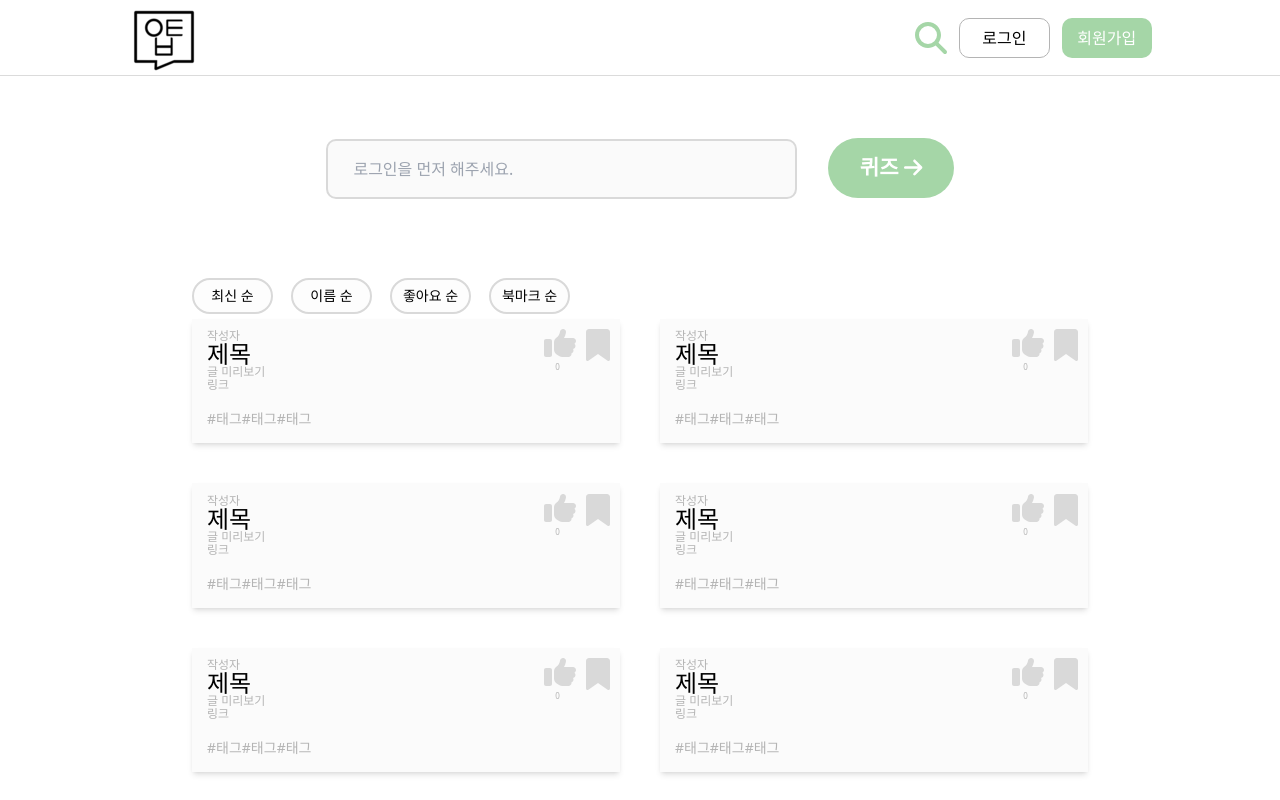
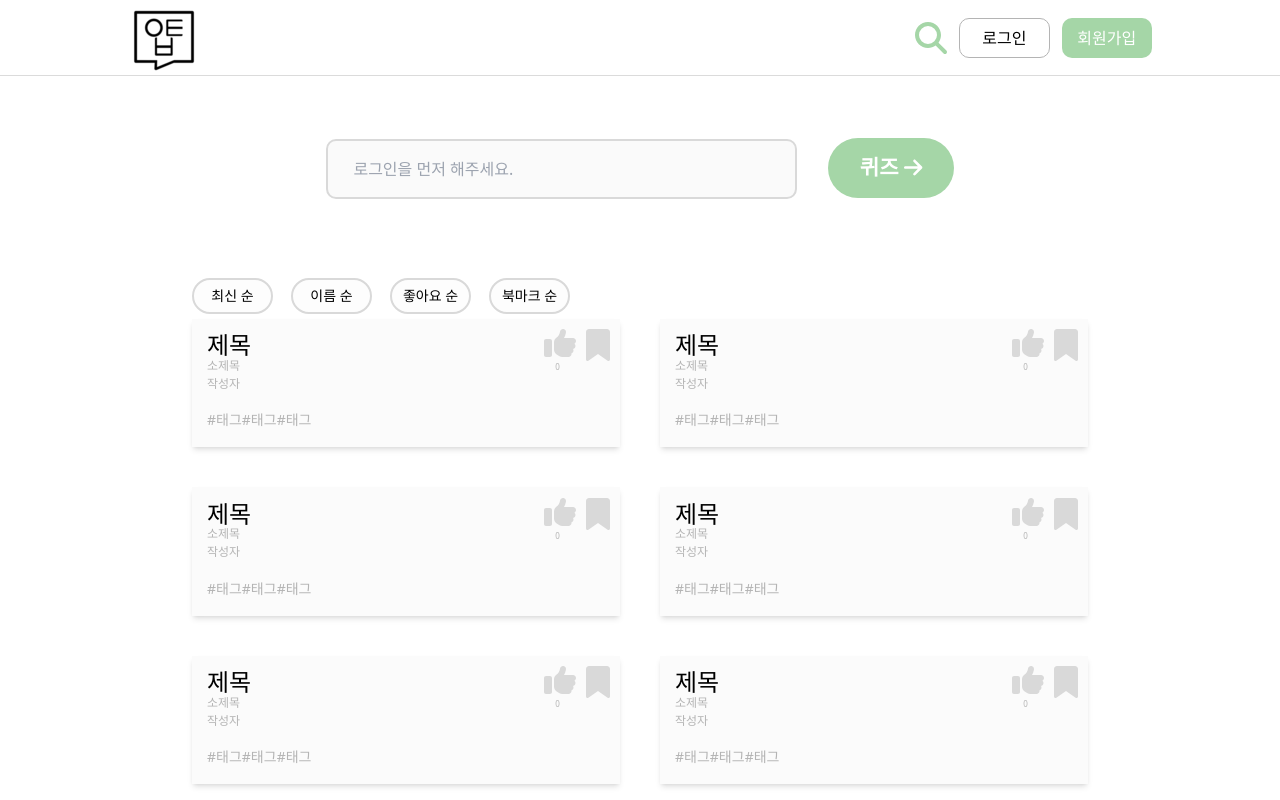
Before and after one commit to 1two13/intervook, a React (Create React App) app: page / in a window 1280 px wide. Shown: the top 800 px of the page. Built offline with nearby package versions, Linux system fonts and the light colour scheme.

Commit message:
style: 메인페이지 카드 CSS 수정

```diff
--- a/src/components/main/WritingCard.tsx
+++ b/src/components/main/WritingCard.tsx
@@ -24,12 +24,11 @@ function WritingCard() {
     <div className="flex h-[100%] pt-[2%] justify-between text-deepGray shadow-md bg-lightGray/10 cursor-pointer">
       <div onClick={moveToCardPage} className="w-[90%]">
         <div className="ml-[15px] text-[12px]">
-          <div className="mb-[-9px]">작성자</div>
           <div className="text-[24px] text-[black]">제목</div>
-          <div className="mb-[-5px] mt-[-9px]">글 미리보기</div>
-          <div>링크</div>
+          <div className="mt-[-2%]">소제목</div>
+          <div className="">작성자</div>
 
-          <div className="flex my-[14px] text-[14px]">
+          <div className="flex my-[5%] text-[14px]">
             <div>#태그</div>
             <div>#태그</div>
             <div>#태그</div>
```
